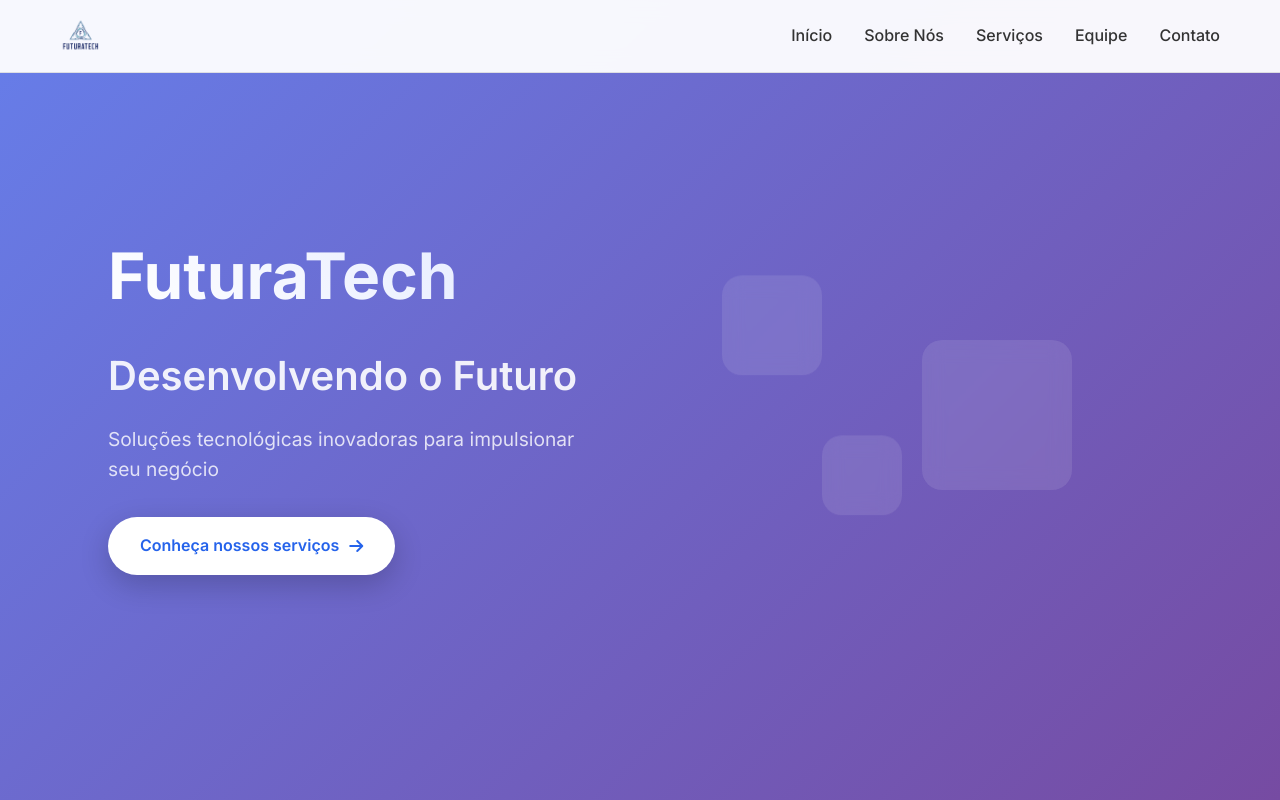
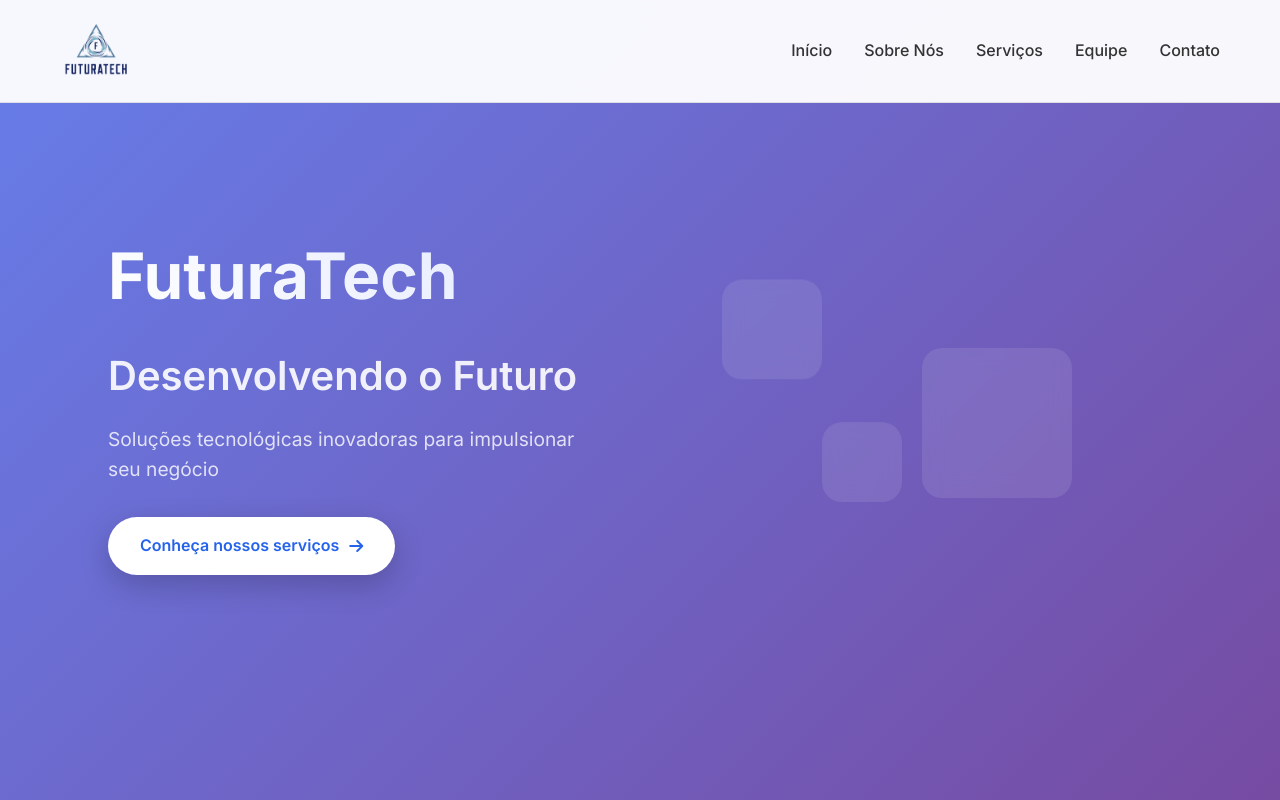
Before and after one commit to Pedroo2020/FuturaTech, a plain HTML site: page index.html in a window 1280 px wide. Shown: the top 800 px of the page. Drawn offline with Linux system fonts and the light colour scheme.

Commit message:
fix logo

```diff
--- a/assets/css/estilo.css
+++ b/assets/css/estilo.css
@@ -54,8 +54,8 @@ body {
 }
 
 .logo-img {
-    width: 40px;
-    height: 40px;
+    width: 70px;
+    height: 70px;
     border-radius: 8px;
     object-fit: cover;
 }
--- a/index.html
+++ b/index.html
@@ -14,7 +14,7 @@
         <nav class="navbar">
             <div class="nav-container">
                 <div class="nav-logo">
-                    <img src="assets/logo.png" alt="FuturaTech - Logo" class="logo-img">
+                    <img src="assets/img/logo.png" alt="FuturaTech - Logo" class="logo-img">
                 </div>
                 <ul class="nav-menu">
                     <li class="nav-item">
@@ -273,8 +273,7 @@
         <div class="container">
             <div class="footer-content">
                 <div class="footer-logo">
-                    <img src="logo.jpg" alt="FuturaTech Logo" class="logo-img">
-                    <span class="logo-text">FuturaTech</span>
+                    <img src="assets/img/logo.png" alt="FuturaTech Logo" class="logo-img">
                 </div>
                 <div class="footer-links">
                     <a href="#home">Início</a>
@@ -304,6 +303,6 @@
         </div>
     </footer>
 
-    <script src="script.js"></script>
+    <script src="assets/js/script.js"></script>
 </body>
 </html>
```
Also changed, not shown: assets/img/logo.png (renamed from assets/logo.png).
